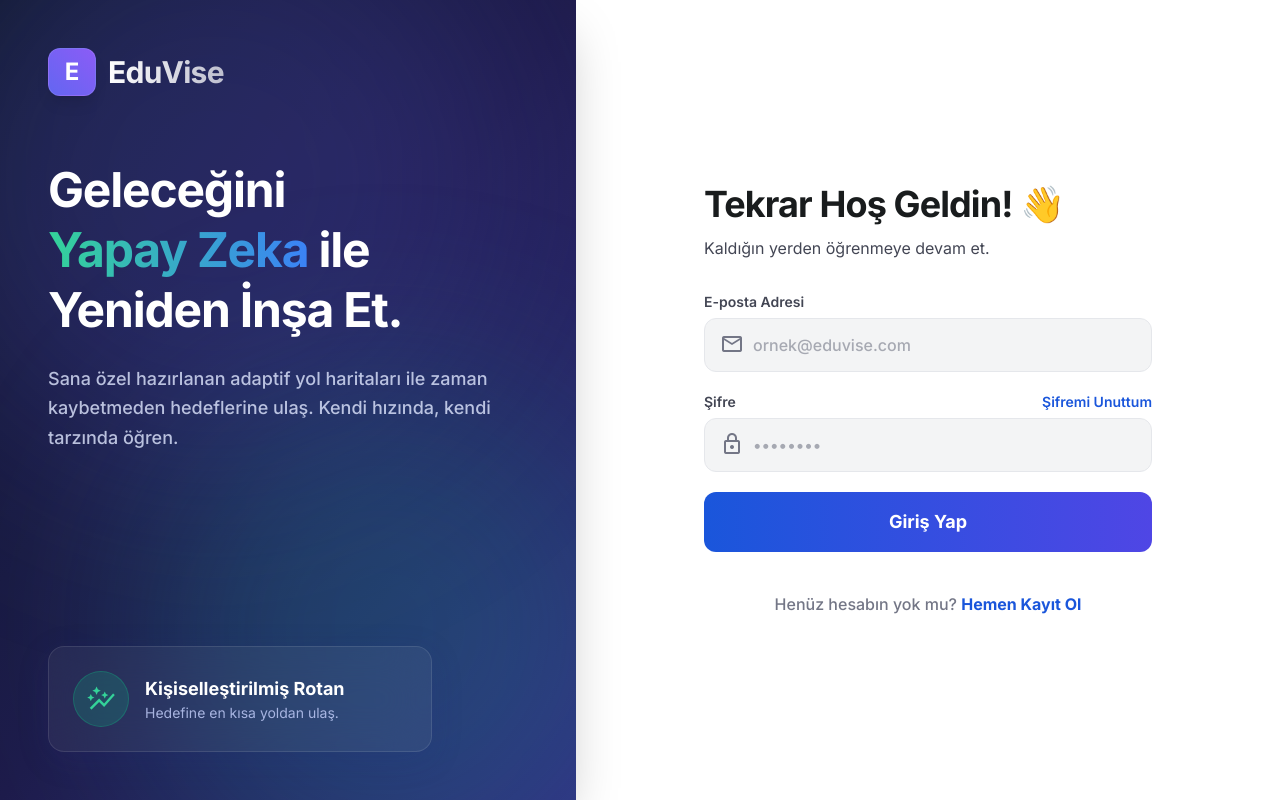
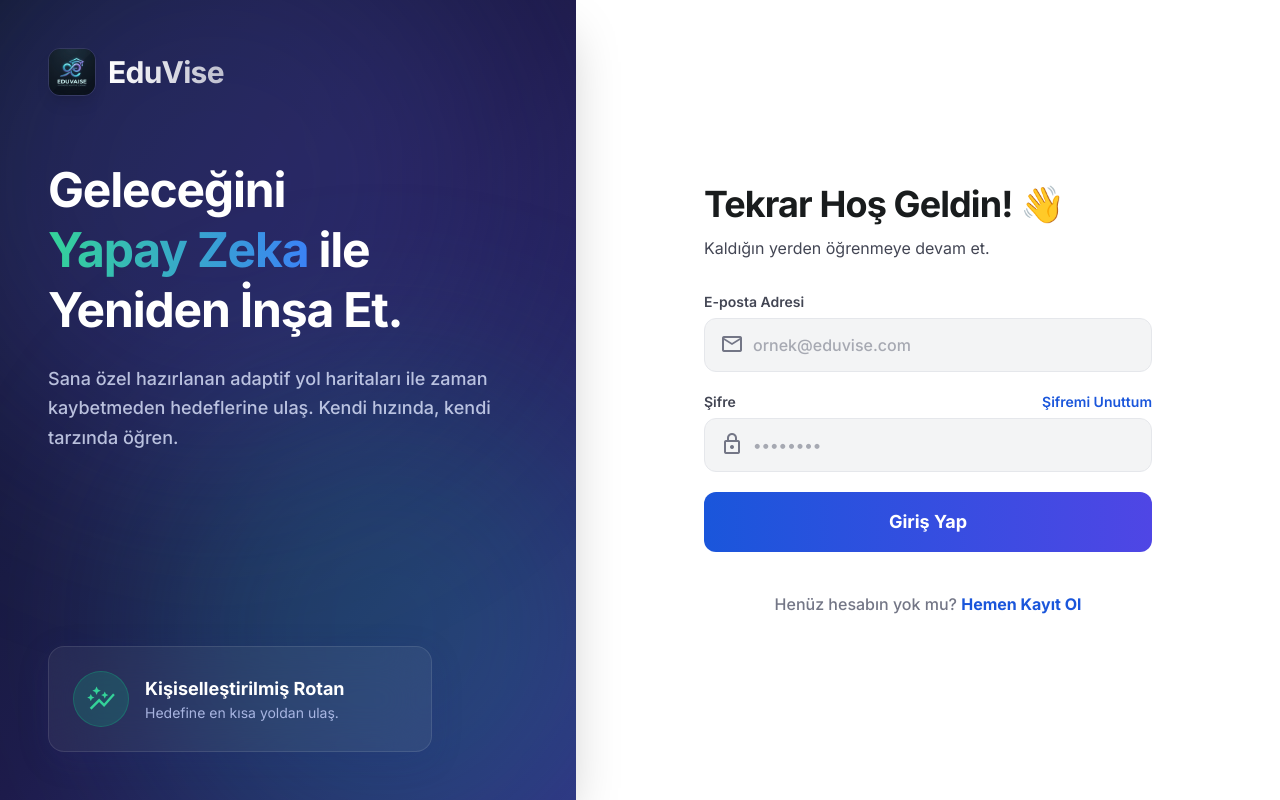
Before and after one commit to berkaybnc/eduvise-graduate, a React (Vite) app in the folder frontend/: page /login in a window 1280 px wide. Built offline with nearby package versions, Linux system fonts and the light colour scheme.

Commit message:
feat: implement authentication page with login, registration, password recovery, and OTP verification flows

```diff
--- a/frontend/src/pages/auth/Auth.jsx
+++ b/frontend/src/pages/auth/Auth.jsx
@@ -187,7 +187,7 @@ const Auth = () => {
 
         <div className="relative z-20">
           <div className="flex items-center gap-3 mb-16 animate-fade-in-up" style={{ animationDelay: '0.1s' }}>
-            <div className="w-12 h-12 bg-gradient-to-tr from-[#6366F1] to-[#8B5CF6] rounded-xl flex items-center justify-center text-white font-black text-2xl shadow-lg border border-white/10">E</div>
+            <img src="/logo.png" alt="EduVise Logo" className="h-12 w-auto object-contain rounded-xl shadow-lg border border-white/10" />
             <span className="text-3xl font-black text-transparent bg-clip-text bg-gradient-to-r from-white to-white/70 tracking-tight">EduVise</span>
           </div>
 
@@ -226,7 +226,7 @@ const Auth = () => {
         <div className="w-full max-w-md z-10 animate-fade-in">
           {/* Logo (Mobil) */}
           <div className="flex lg:hidden items-center justify-center gap-3 mb-10">
-            <div className="w-12 h-12 bg-gradient-to-tr from-primary to-indigo-600 rounded-xl flex items-center justify-center text-white font-black text-2xl shadow-lg">E</div>
+            <img src="/logo.png" alt="EduVise Logo" className="h-12 w-auto object-contain rounded-xl shadow-lg" />
             <span className="text-3xl font-black text-text-primary tracking-tight">EduVise</span>
           </div>
 
--- a/frontend/src/pages/auth/ResetPassword.jsx
+++ b/frontend/src/pages/auth/ResetPassword.jsx
@@ -69,7 +69,7 @@ const ResetPassword = () => {
 
         <div className="relative z-20">
           <div className="flex items-center gap-3 mb-16 animate-fade-in-up" style={{ animationDelay: '0.1s' }}>
-            <div className="w-12 h-12 bg-gradient-to-tr from-[#6366F1] to-[#8B5CF6] rounded-xl flex items-center justify-center text-white font-black text-2xl shadow-lg border border-white/10">E</div>
+            <img src="/logo.png" alt="EduVise Logo" className="h-12 w-auto object-contain rounded-xl shadow-lg border border-white/10" />
             <span className="text-3xl font-black text-transparent bg-clip-text bg-gradient-to-r from-white to-white/70 tracking-tight">EduVise</span>
           </div>
 
@@ -107,7 +107,7 @@ const ResetPassword = () => {
         <div className="w-full max-w-md z-10 animate-fade-in">
           {/* Logo (Mobil) */}
           <div className="flex lg:hidden items-center justify-center gap-3 mb-10">
-            <div className="w-12 h-12 bg-gradient-to-tr from-primary to-indigo-600 rounded-xl flex items-center justify-center text-white font-black text-2xl shadow-lg">E</div>
+            <img src="/logo.png" alt="EduVise Logo" className="h-12 w-auto object-contain rounded-xl shadow-lg" />
             <span className="text-3xl font-black text-text-primary tracking-tight">EduVise</span>
           </div>
 
```
